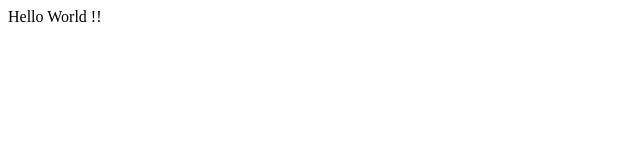
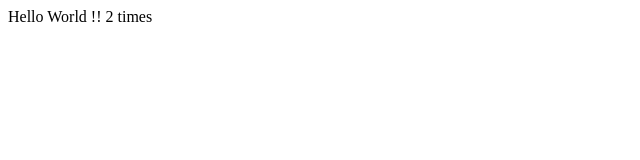
Before and after one commit to somsaksaeow/man-project, a plain HTML site: page index.html in a window 1280 px wide. Shown: the full height of the page, 0-640 px from the left. Drawn offline with Linux system fonts and the light colour scheme.

Commit message:
add more detail hello world
add more detail hello world

```diff
--- a/index.html
+++ b/index.html
@@ -7,6 +7,6 @@
     <title>Document</title>
 </head>
 <body>
-    Hello World !!
+    Hello World !! 2 times
 </body>
 </html>
```
